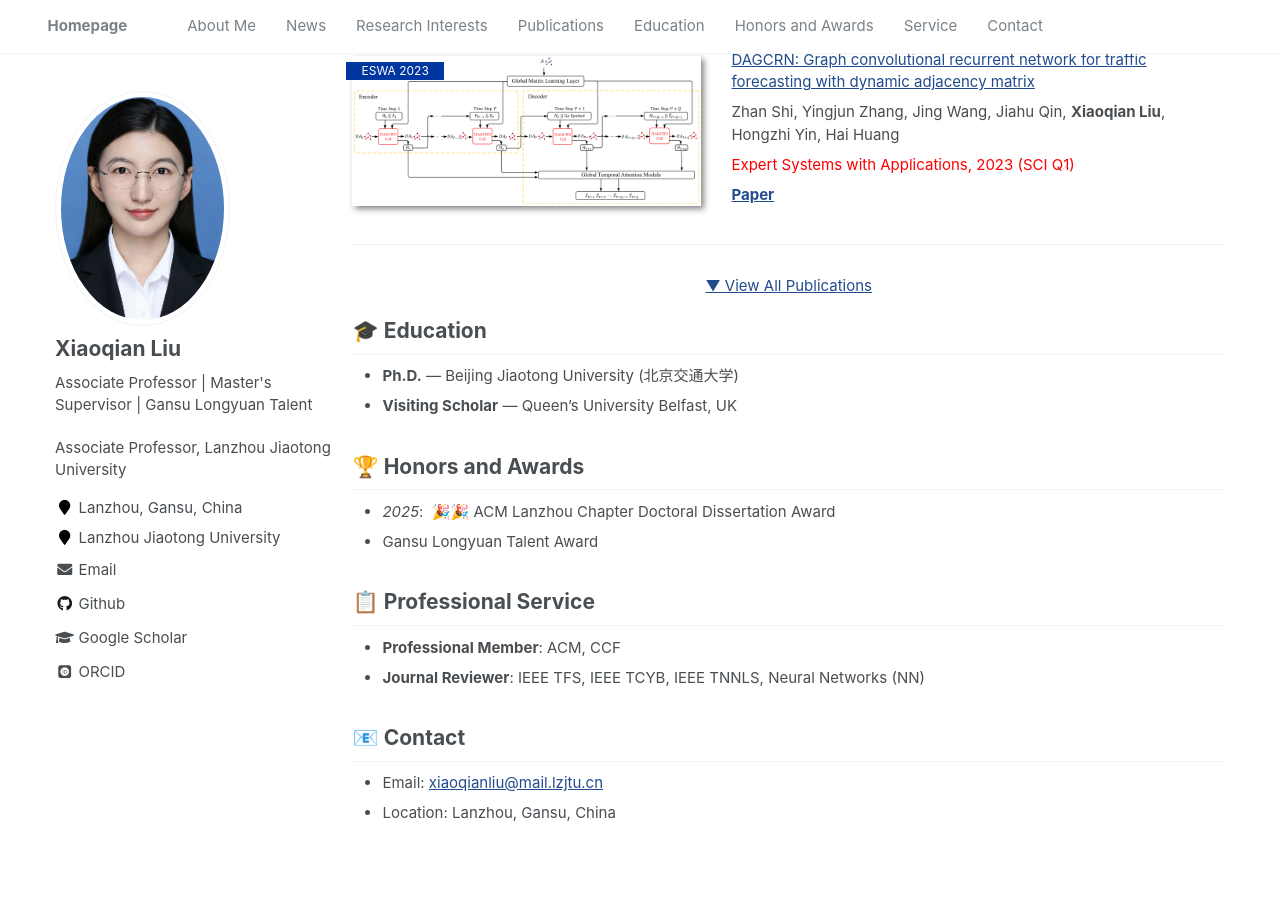
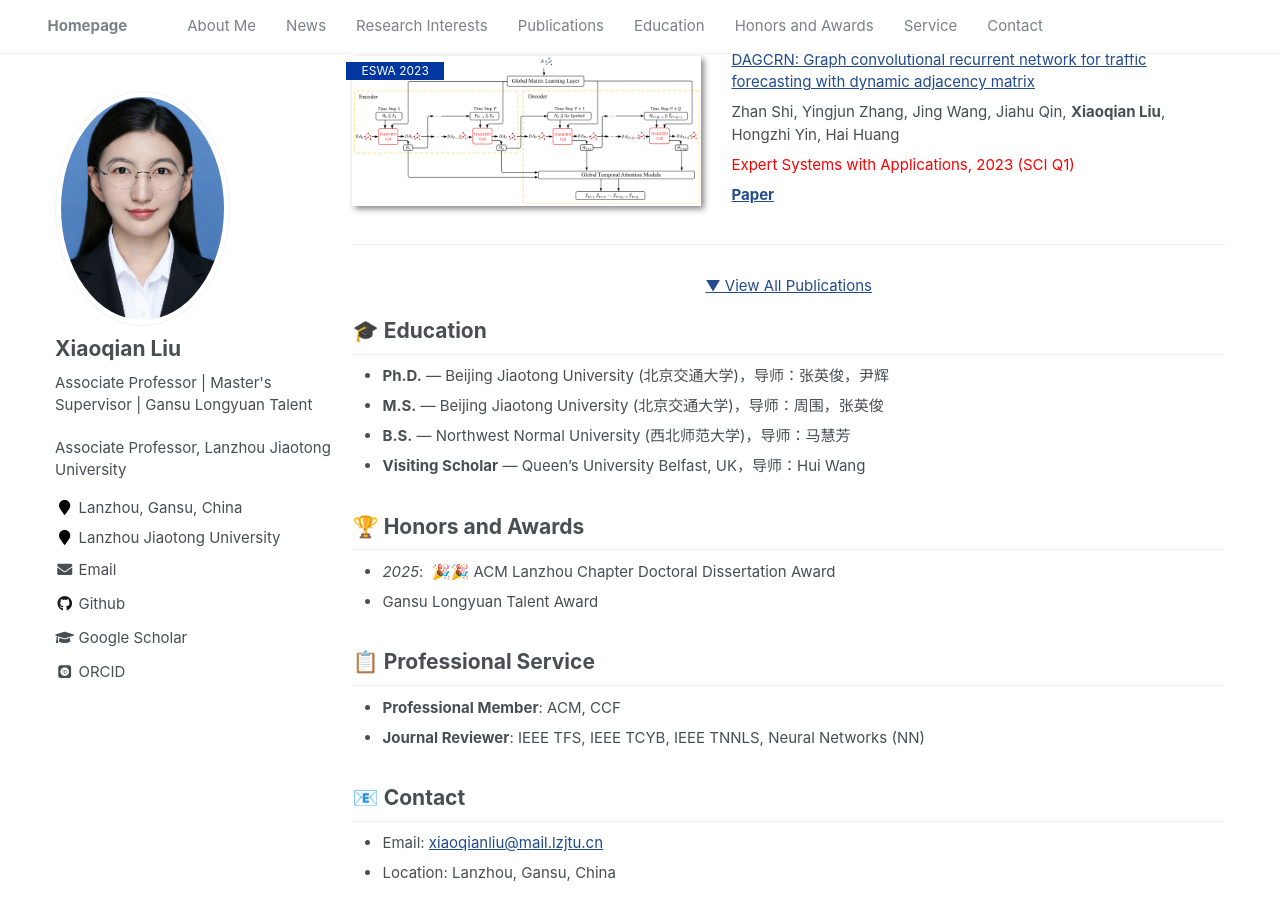
Before and after one commit to xiaoqianliu1/xiaoqianliu1.github.io, a Jekyll site: the page built from _pages/about.md, in a window 1280 px wide and 900 px high, scrolled down 2224 px. Built offline with Jekyll 4.4.1, drawn with Linux system fonts in a browser that asks for light colours; some web fonts are replaced; before the commit the page ends 3064 px from its top, so only the background shows below that.

Commit message:
feat: expand Education section with M.S., B.S., and supervisor details

```diff
--- a/_pages/about.md
+++ b/_pages/about.md
@@ -175,8 +175,10 @@ Yingjun Zhang, Hongzhi Yin, **Xiaoqian Liu**, Hai Huang, Xiaorong Hou
 
 <span class='anchor' id='-education'></span>
 # 🎓 Education
-- **Ph.D.** — Beijing Jiaotong University (北京交通大学)
-- **Visiting Scholar** — Queen's University Belfast, UK
+- **Ph.D.** — Beijing Jiaotong University (北京交通大学)，导师：张英俊，尹辉
+- **M.S.** — Beijing Jiaotong University (北京交通大学)，导师：周围，张英俊
+- **B.S.** — Northwest Normal University (西北师范大学)，导师：马慧芳
+- **Visiting Scholar** — Queen's University Belfast, UK，导师：Hui Wang
 
 <span class='anchor' id='-honors-and-awards'></span>
 # 🏆 Honors and Awards
```
